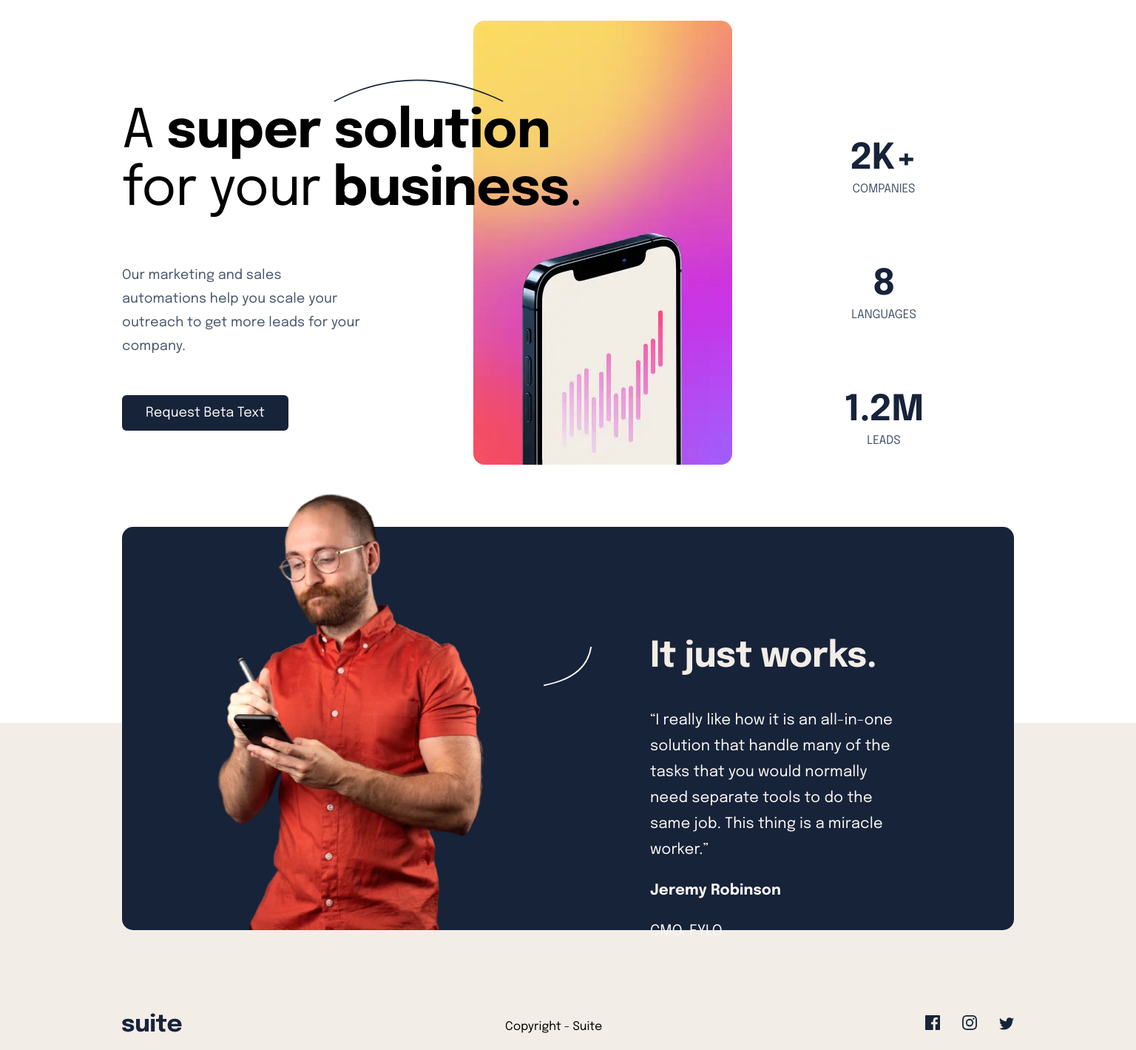
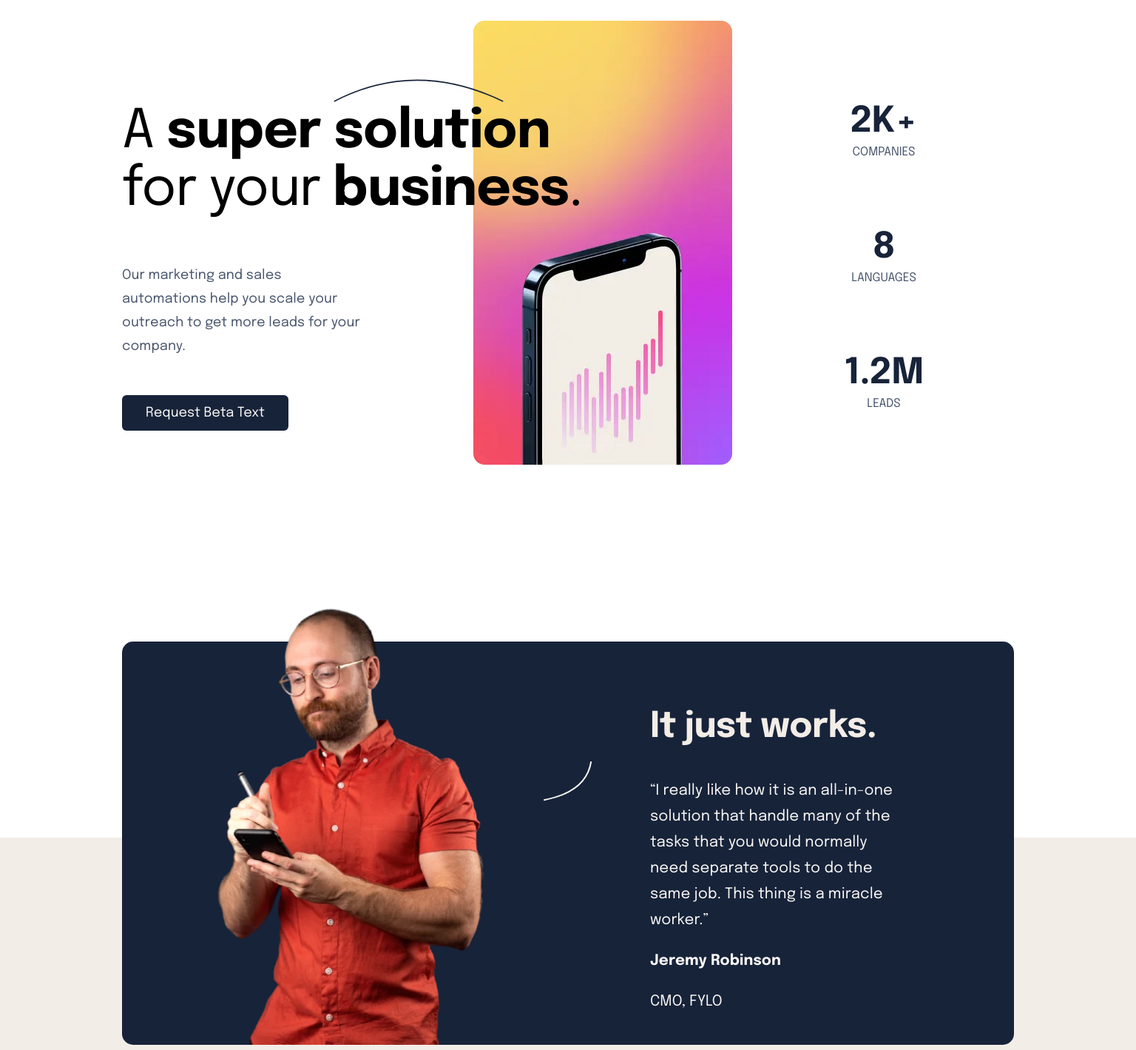
Before and after one commit to DanoSvK/Suite-landing-page, a plain HTML site: page index.html in a window 1536 px wide. Shown: the part 127-1546 px from the top of the page at 74% size. Drawn offline with Linux system fonts and the light colour scheme.

Commit message:
minor changes

```diff
--- a/css/style.css
+++ b/css/style.css
@@ -288,10 +288,6 @@ li:last-child {
         padding-right: 58px;
     }
 
-    .quote h2 {
-        margin-top: 100px;
-    }
-
     .quote p {
         font-size: 1.1875rem;
         line-height: 2rem;
@@ -337,6 +333,7 @@ li:last-child {
         margin-right: 165px;
         max-height: 545px;
         top: 280px;
+        margin-top: 5px;
     }
 
     header {
@@ -366,7 +363,7 @@ li:last-child {
     .figures {
        position: absolute;
        top: 50%;
-       margin-top: -80px;
+       margin-top: -130px;
        right: 80px;
        display: flex;
        flex-direction: column;
```
